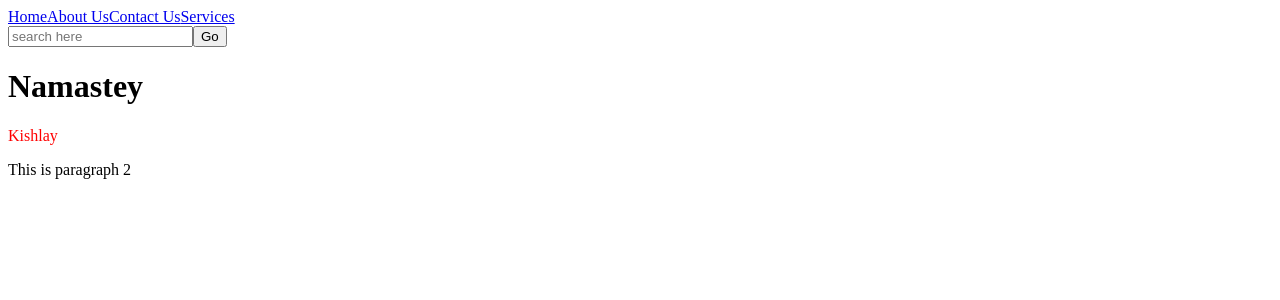
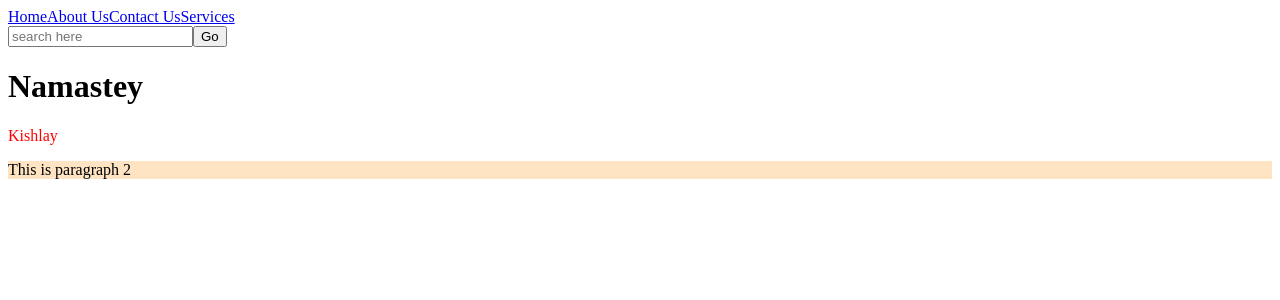
Before and after one commit to KISHLAY568/INT-252, a React (Create React App) app in the folder firstapp/: page / in a window 1280 px wide. Shown: the top 300 px of the page. Built offline with nearby package versions, Linux system fonts and the light colour scheme.

Commit message:
first commit

```diff
--- a/firstapp/src/Paragraph.css
+++ b/firstapp/src/Paragraph.css
@@ -1,3 +1,6 @@
 .k {
   color: red;
 }
+.i{
+    background-color: bisque;
+}
--- a/firstapp/src/Paragraph.js
+++ b/firstapp/src/Paragraph.js
@@ -5,7 +5,7 @@ function Paragraph() {
 }
 
 function Secondpara() {
-  return <p>This is paragraph 2</p>;
+  return <p className="i">This is paragraph 2</p>;
 }
 function Thirdpara() {
   return <p>This is paragraph 3</p>;
```
